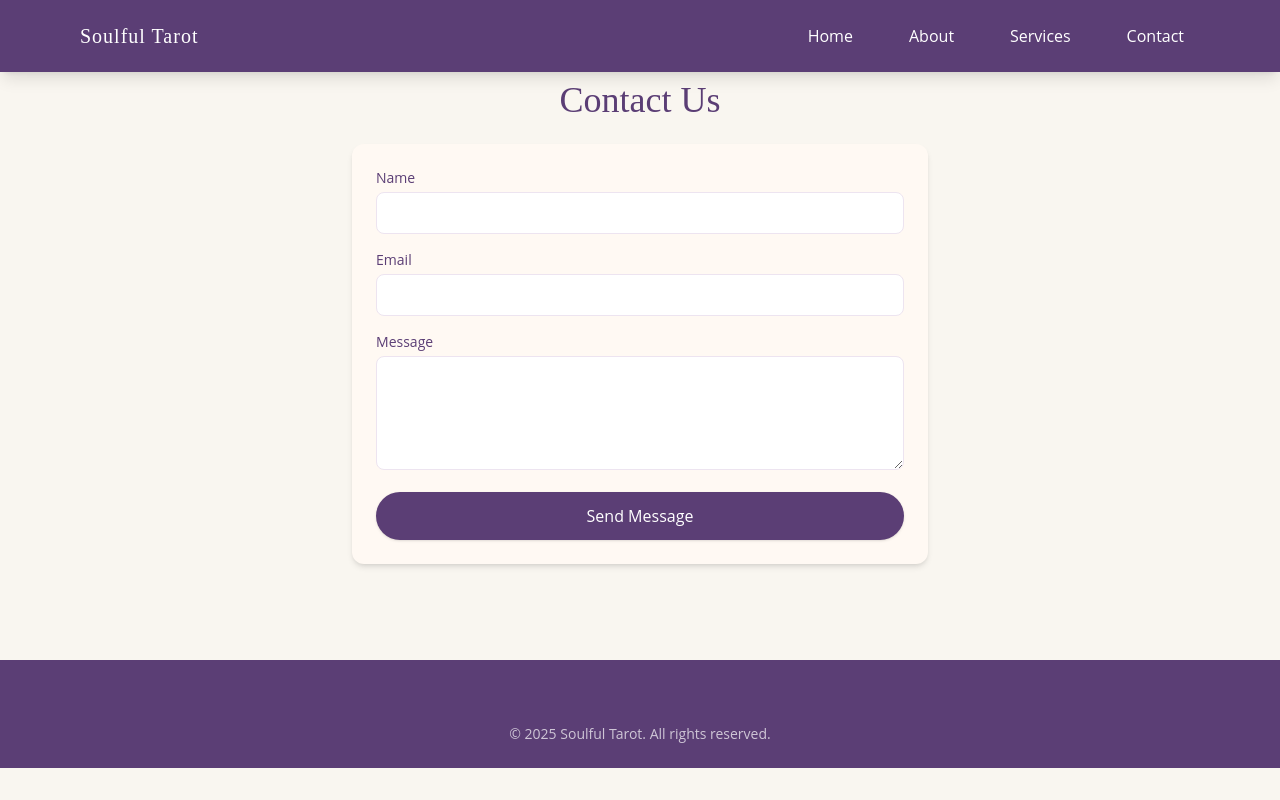
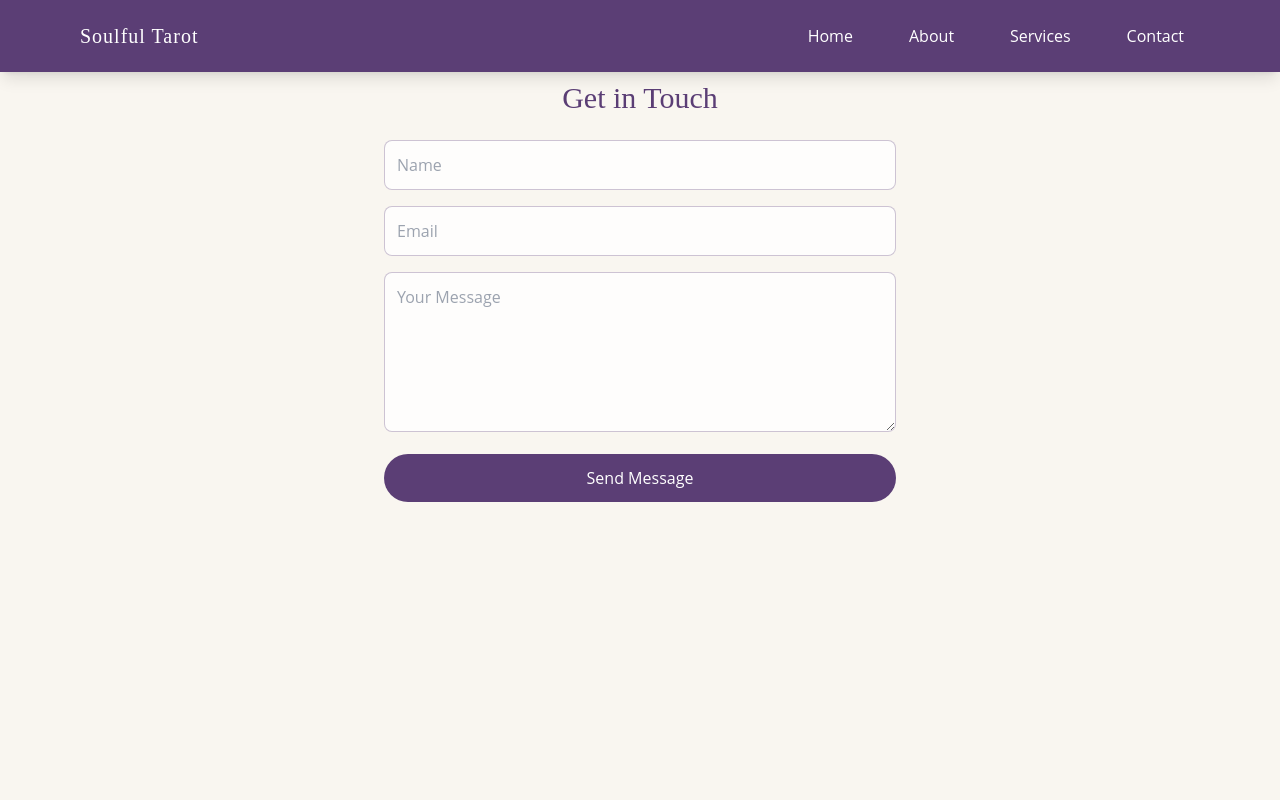
Before and after one commit to spearheadmango15/site1, a Next.js app: page /contact in a window 1280 px wide. Shown: the top 800 px of the page. Built offline with nearby package versions, Linux system fonts and the light colour scheme.

Commit message:
Update contact.js

```diff
--- a/pages/contact.js
+++ b/pages/contact.js
@@ -1,36 +1,27 @@
+import Head from 'next/head';
 import Navbar from '../components/Navbar';
 import Footer from '../components/Footer';
-import Head from 'next/head';
+import ScrollFade from '../components/ScrollFade';
 
 export default function Contact() {
   return (
     <>
-      <Head><title>Contact – Soulful Tarot</title></Head>
+      <Head><title>Contact | Soulful Tarot</title></Head>
       <Navbar />
-      <main className="pt-20 bg-mist text-deepPurple px-4 py-12">
-        <div className="max-w-xl mx-auto">
-          <h1 className="text-3xl sm:text-4xl font-serif text-center mb-6">Contact Us</h1>
-          <form className="bg-candle p-6 rounded-xl shadow-md space-y-4">
-            {['Name', 'Email', 'Message'].map((label, i) => (
-              <div key={label}>
-                <label className="block text-sm font-medium mb-1">{label}</label>
-                {label !== 'Message' ? (
-                  <input
-                    type={label === 'Email' ? 'email' : 'text'}
-                    className="w-full border border-lavender rounded-lg px-3 py-2 focus:outline-none focus:ring-2 focus:ring-amethyst"
-                  />
-                ) : (
-                  <textarea rows={4}
-                    className="w-full border border-lavender rounded-lg px-3 py-2 focus:outline-none focus:ring-2 focus:ring-amethyst"
-                  />
-                )}
-              </div>
-            ))}
-            <button type="submit" className="w-full py-3 bg-deepPurple text-white rounded-full shadow hover:bg-deepPurple/90 transition">
-              Send Message
-            </button>
-          </form>
-        </div>
+      <main className="bg-mist text-deepPurple px-4 pt-20 pb-24 min-h-screen">
+        <ScrollFade>
+          <div className="max-w-lg mx-auto">
+            <h1 className="text-3xl font-serif mb-6 text-center">Get in Touch</h1>
+            <form className="space-y-4">
+              <input type="text" placeholder="Name" className="w-full p-3 rounded-lg border border-deepPurple/30 bg-white/80 focus:outline-none" />
+              <input type="email" placeholder="Email" className="w-full p-3 rounded-lg border border-deepPurple/30 bg-white/80 focus:outline-none" />
+              <textarea placeholder="Your Message" className="w-full p-3 rounded-lg border border-deepPurple/30 bg-white/80 focus:outline-none h-40" />
+              <button type="submit" className="w-full bg-deepPurple text-white py-3 rounded-full hover:scale-105 transition-transform duration-300">
+                Send Message
+              </button>
+            </form>
+          </div>
+        </ScrollFade>
       </main>
       <Footer />
     </>
```
